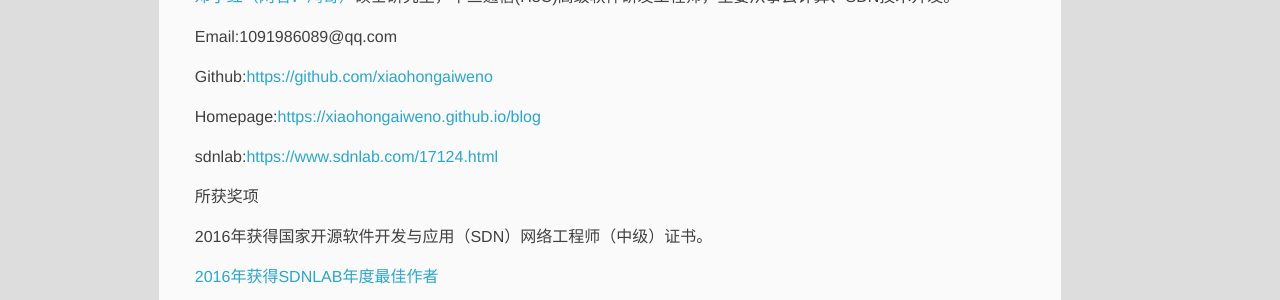
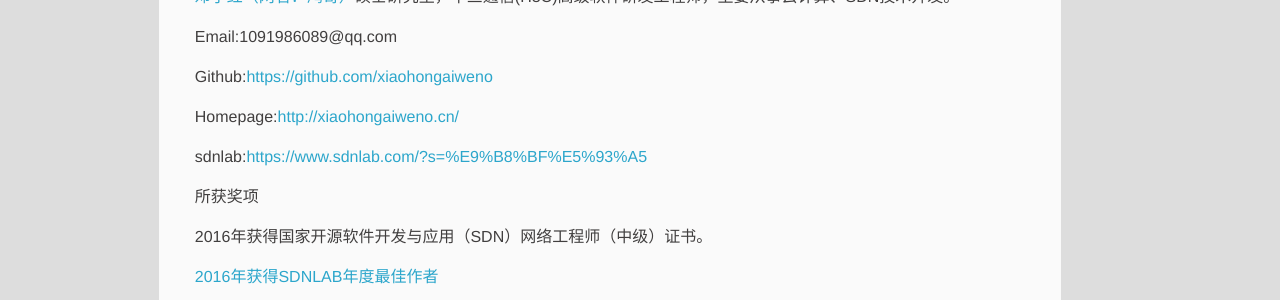
Before and after one commit to xiaohongaiweno/blog, a Jekyll site: the page built from about/index.html, in a window 1280 px wide. Shown: the part 398-698 px from the top of the page. Built offline with Jekyll 4.4.1, drawn with Linux system fonts in a browser that asks for light colours; part of the change alters nothing that is shown.

Commit message:
修改关于页面的个人网站

```diff
--- a/about/index.html
+++ b/about/index.html
@@ -13,10 +13,10 @@ Email:1091986089@qq.com
 Github:<a href="https://github.com/xiaohongaiweno">https://github.com/xiaohongaiweno</a>
 </p>
 <p>
-Homepage:<a href="https://xiaohongaiweno.github.io/blog">https://xiaohongaiweno.github.io/blog</a>
+Homepage:<a href="http://xiaohongaiweno.cn/">http://xiaohongaiweno.cn/</a>
 </p>
 <p>
-sdnlab:<a href="https://www.sdnlab.com/17124.htm">https://www.sdnlab.com/17124.html</a>
+sdnlab:<a href="https://www.sdnlab.com/?s=%E9%B8%BF%E5%93%A5">https://www.sdnlab.com/?s=%E9%B8%BF%E5%93%A5</a>
 </p>
 <p>
 所获奖项
```
